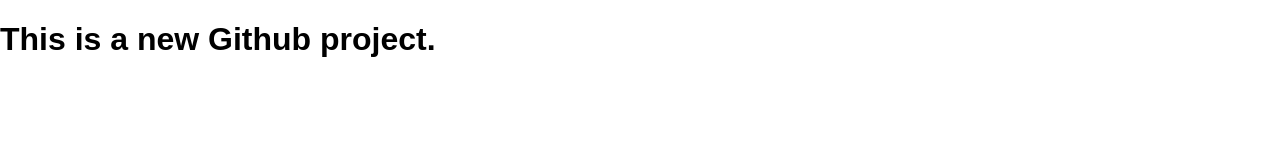
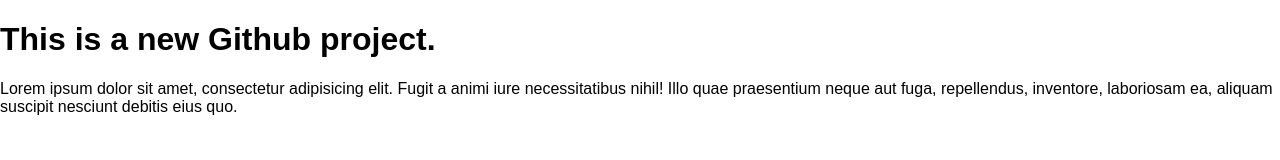
Before and after one commit to jpyyeung/testing, a plain HTML site: page index.html in a window 1280 px wide. Drawn offline with nearby package versions, Linux system fonts and the light colour scheme.

Commit message:
added more text on page

```diff
--- a/index.html
+++ b/index.html
@@ -7,6 +7,7 @@
 </head>
 <body>
 	<h1>This is a new Github project.</h1>
+	<p>Lorem ipsum dolor sit amet, consectetur adipisicing elit. Fugit a animi iure necessitatibus nihil! Illo quae praesentium neque aut fuga, repellendus, inventore, laboriosam ea, aliquam suscipit nesciunt debitis eius quo.</p>
 	<script src="https://ajax.googleapis.com/ajax/libs/jquery/1.10.2/jquery.min.js"></script>
 	<script src="js/script.js"></script>
 </body>
```
